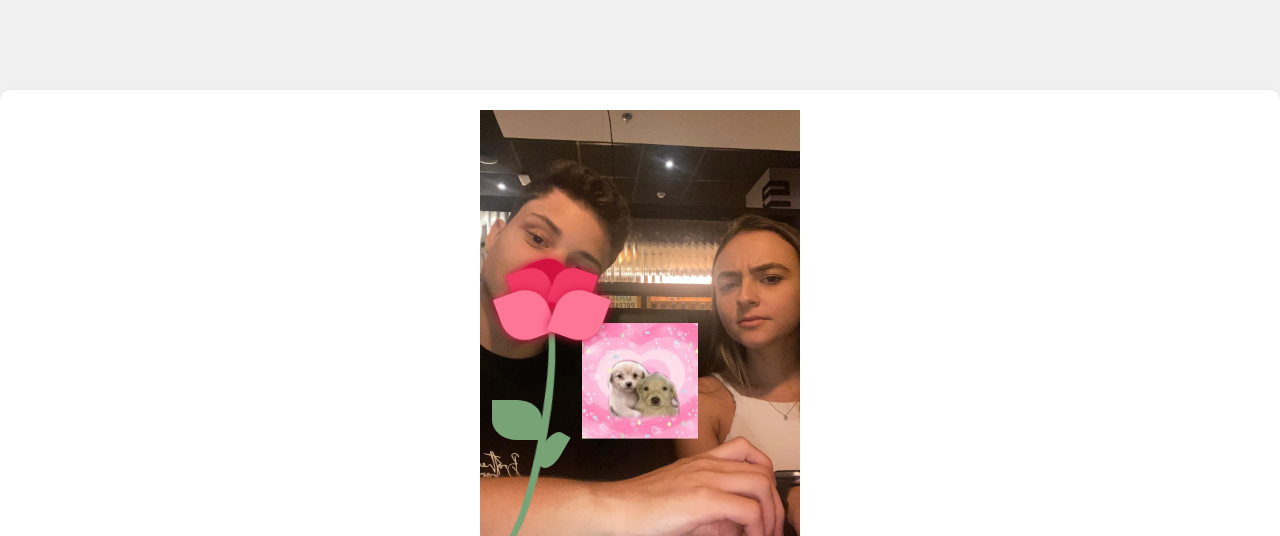
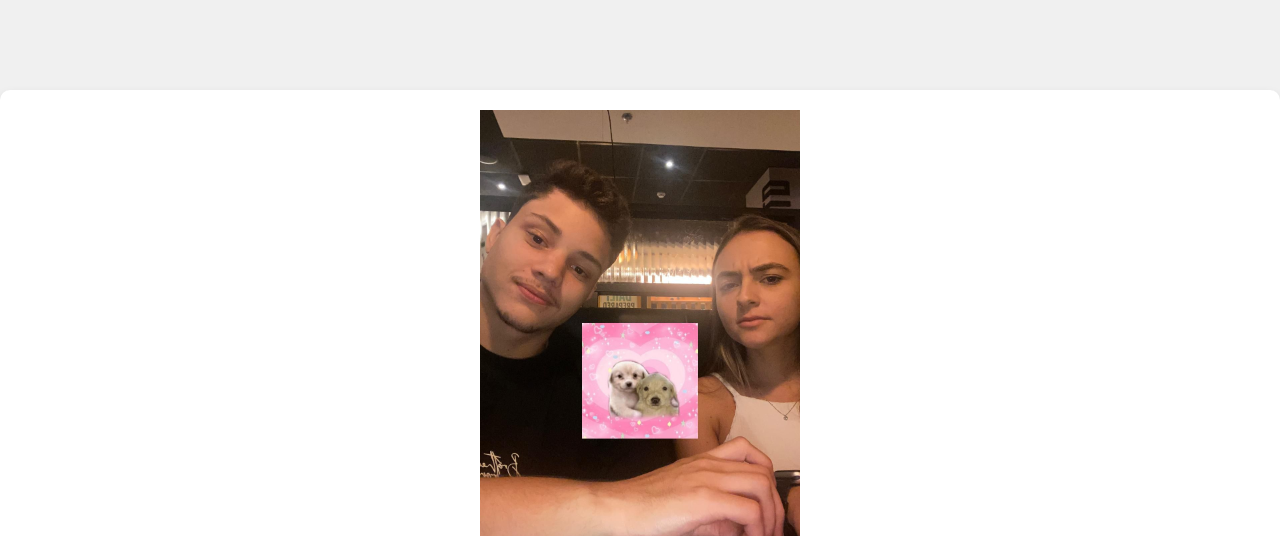
Before and after one commit to brprado/RelacionamentoCounter, a plain HTML site: page index.html in a window 1280 px wide. Shown: the top 536 px of the page. Drawn offline with Linux system fonts and the light colour scheme; a web font is replaced by a local one.

Commit message:
more simple

```diff
--- a/index.html
+++ b/index.html
@@ -34,181 +34,18 @@
             font-size: 1rem;
             color: #555;
         }
-        .container{
-				width: 800px;
-				height: 400px;
-				position: absolute;
-				top: 50%;
-				left: 24%;
-				transform: translate(-50%,-50%);
-			}
 
-			h1{
-				font-family: 'Sacramento', cursive;
-				color: #FE7696;
-				font-size: 64px;
-			}
 
-			.letter{
-				width: 600px;
-				height: 400px;
-				display: inline-block;
-			}
-
-			.rose{
-				width: 200px;
-				height: 200px;
-				position: absolute;
-				right: 0;
-				display: inline-block;
-				animation: yidon 5s infinite;
-				transform: translateY(40%);
-			}
-
-			.petal{
-				width: 50px;
-				height: 50px;
-				background: #fe7696;
-				border-radius: 0px 50%;
-				position: absolute;
-				box-shadow: 0 0 10px #D1123F;
-				z-index: 2;
-				transform-origin: bottom right;
-				animation: zhankai2 10s infinite;
-
-			}
-
-			.petal:nth-child(2){
-				transform-origin: right bottom;
-				transform: rotate(90deg);
-				background: #fe7696;
-				left: -10px;
-				animation: zhankai1 10s infinite;
-			}
-
-			.petal:nth-child(3){
-				width: 40px;
-				height: 40px;
-				left: 10px;
-				top: -20px;
-				z-index: 1;
-				background: #f03a64;
-				transform-origin: bottom right;
-				animation: zhankai2 10s infinite;
-			}
-
-			.petal:nth-child(4){
-				transform: rotate(90deg);
-				width: 40px;
-				height: 40px;
-				left: 0px;
-				top: -20px;
-				z-index: 1;
-				background: #f03a64;
-				transform-origin: bottom right;
-				animation: zhankai1 10s infinite;
-			}
-
-			.petal:nth-child(5){
-				width: 50px;
-				height: 50px;
-				border-radius: 20px;
-				left: 20px;
-				top: -30px;
-				z-index: 0;
-				background: #d1123f;
-
-			}
-
-			.leaf{
-				position: absolute;
-				top: 120px;
-				left: -115px;
-			}
-
-			.stem{
-				width: 240px;
-				height: 40px;
-				background: transparent;
-				border: 8px solid #8ac78a;
-				border-color: #77a377 transparent transparent transparent;
-				border-radius: 50% 50%;
-				transform: rotate(100deg);
-			}
-
-			.leafs{
-				width: 50px;
-				height: 40px;
-				border-radius: 0px 50%;
-				background: #77a377;
-				position: absolute;
-				top: 0;
-				left: 100px;
-				z-index: 49;
-			}
-
-			.leafs:nth-child(2){
-				width: 40px;
-				height: 20px;
-				top: 40px;
-				left: 140px;
-				transform: rotate(120deg);
-			}
-
-			@keyframes yidon{
-				50%{
-					transform: translateY(35%);
-				}
-				100%{
-					transform: translateY(40%);
-				}
-			}
-
-			@keyframes zhankai1{
-				50%{
-					transform: rotate(110deg);
-				}
-				100%{
-					transform: rotate(90deg);
-				}
-			}
-
-			@keyframes zhankai2{
-				50%{
-					transform: rotate(-20deg);
-				}
-				100%{
-					transform: rotate(0deg);
-				}
-			}
     </style>
 </head>
 <body>
-
 <div class="contador">
     <img src="buelu.jpg" style="width: 20rem;" alt="">
     <div class="tempo" id="tempo" style="font-size: 3rem;"></div>
 </div>
 
 <link href="https://fonts.font.im/css?family=Sacramento" rel="stylesheet">
-<div class="container">
-			<div class="letter">
-			</div>
-			<div class="rose">
-				<div class="flower">
-					<div class="petal"></div>
-					<div class="petal"></div>
-					<div class="petal"></div>
-					<div class="petal"></div>
-					<div class="petal"></div>
-				</div>
-				<div class="leaf">
-					<div class="stem"></div>
-					<div class="leafs"></div>
-					<div class="leafs"></div>
-				</div>
-			</div>
-		</div>
+
 
 <footer>
     feito com ❤️ por Bruno Prado
```
